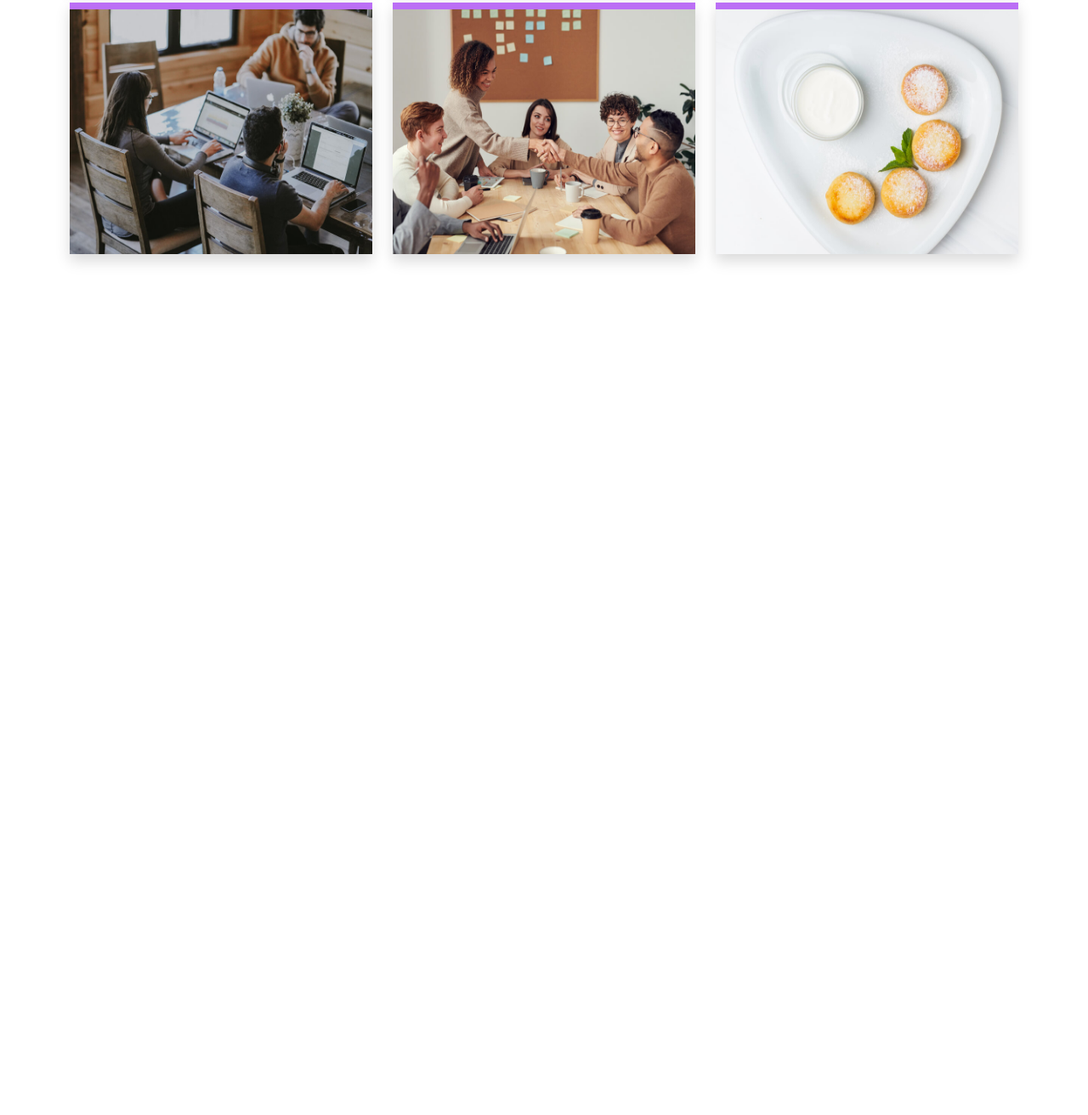
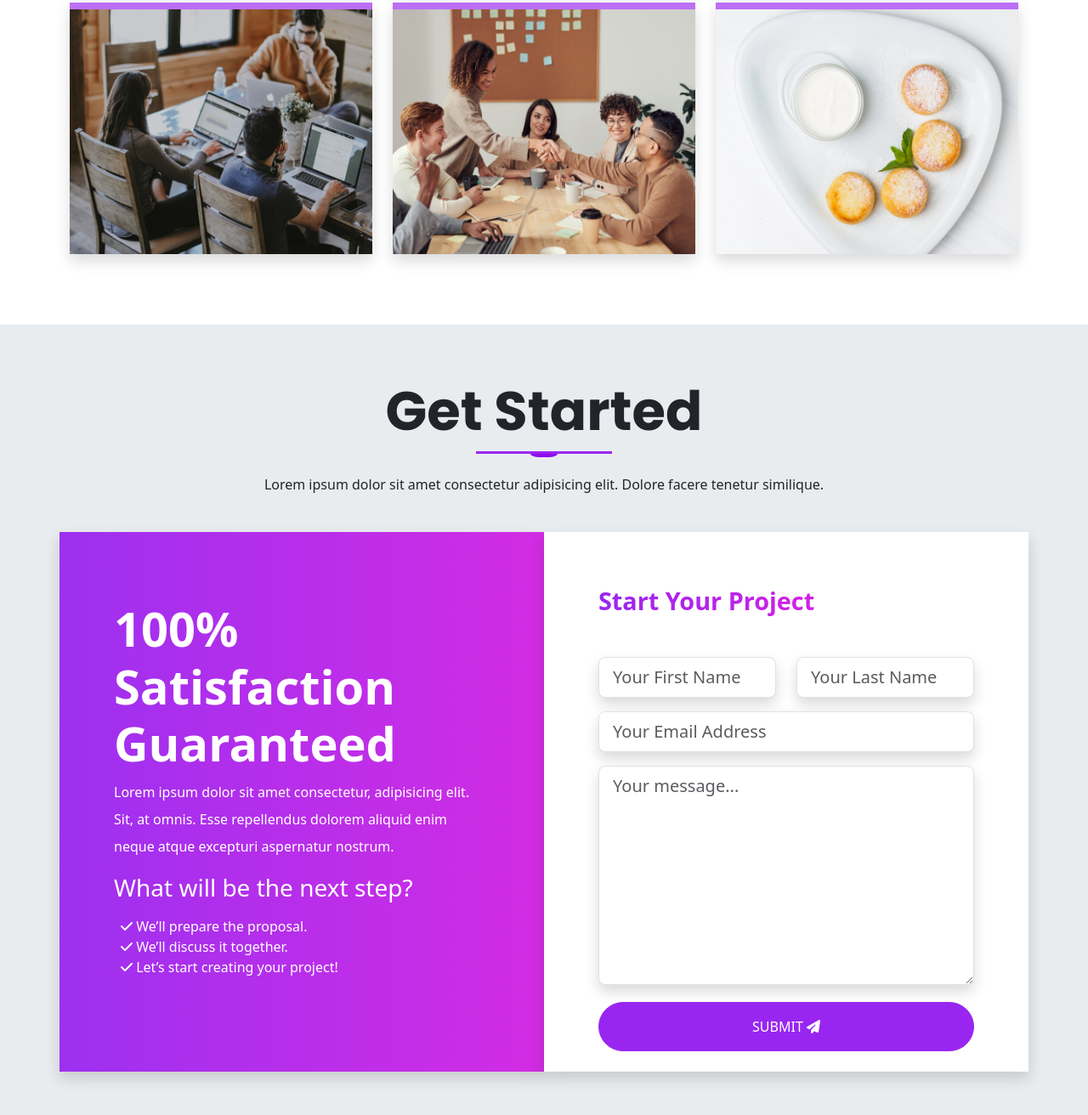
Before and after one commit to alienat3d/patrix, a website: page index.html in a window 1280 px wide. Shown: the part 5839-7151 px from the top of the page at 85% size. Before the commit the page ends 6221 px from the top, so only its background shows below. Drawn offline with nearby package versions, Linux system fonts and the light colour scheme.

Commit message:
Add (Section "Contact")

```diff
--- a/index.html
+++ b/index.html
@@ -536,7 +536,8 @@
                 <div class="accordion-body">
                   Lorem ipsum dolor sit amet consectetur adipisicing elit. Minus harum at porro sapiente, vel natus.
                   <br><br>
-                  Lorem ipsum dolor sit amet consectetur adipisicing elit. Nulla eum asperiores atque voluptatem consequuntur perspiciatis, quis velit repellendus veritatis laudantium!
+                  Lorem ipsum dolor sit amet consectetur adipisicing elit. Nulla eum asperiores atque voluptatem
+                  consequuntur perspiciatis, quis velit repellendus veritatis laudantium!
                 </div>
               </div>
             </div>
@@ -556,10 +557,13 @@
                 class="accordion-collapse collapse"
                 data-bs-parent="#accordionExample">
                 <div class="accordion-body">
-                  Lorem ipsum dolor sit amet, consectetur adipisicing elit. Quo, alias dignissimos, voluptate mollitia ipsam eius animi rerum maxime odit soluta iure accusamus eveniet officiis iusto.
+                  Lorem ipsum dolor sit amet, consectetur adipisicing elit. Quo, alias dignissimos, voluptate mollitia
+                  ipsam eius animi rerum maxime odit soluta iure accusamus eveniet officiis iusto.
                   <br>
                   <br>
-                  Lorem ipsum dolor sit amet, consectetur adipisicing elit. Minima, voluptatem beatae veritatis deserunt ullam impedit pariatur numquam dolorem nesciunt nihil laudantium ipsum qui nostrum explicabo nemo incidunt quasi, in voluptatum.
+                  Lorem ipsum dolor sit amet, consectetur adipisicing elit. Minima, voluptatem beatae veritatis deserunt
+                  ullam impedit pariatur numquam dolorem nesciunt nihil laudantium ipsum qui nostrum explicabo nemo
+                  incidunt quasi, in voluptatum.
                 </div>
               </div>
             </div>
@@ -579,10 +583,17 @@
                 class="accordion-collapse collapse"
                 data-bs-parent="#accordionExample">
                 <div class="accordion-body">
-                  Lorem, ipsum dolor sit amet consectetur adipisicing elit. Quibusdam minus repudiandae nesciunt ipsum, veniam sit aliquam ducimus reprehenderit iste in laborum. A accusantium soluta ipsam labore sed quae ipsa laudantium provident repudiandae voluptates commodi alias nihil incidunt quod aspernatur expedita non adipisci, officia nisi optio.
+                  Lorem, ipsum dolor sit amet consectetur adipisicing elit. Quibusdam minus repudiandae nesciunt ipsum,
+                  veniam sit aliquam ducimus reprehenderit iste in laborum. A accusantium soluta ipsam labore sed quae
+                  ipsa laudantium provident repudiandae voluptates commodi alias nihil incidunt quod aspernatur expedita
+                  non adipisci, officia nisi optio.
                   <br>
                   <br>
-                  Lorem ipsum dolor sit amet consectetur adipisicing elit. Dicta cum perferendis provident molestiae nulla eveniet ex tempore consectetur soluta itaque excepturi officia cupiditate, facere fugit ipsam quibusdam quisquam at. Ab culpa quo atque ut officiis voluptatem dolorem exercitationem hic voluptatibus, nemo possimus fuga itaque natus unde reiciendis consectetur eligendi! Molestiae, maxime commodi.
+                  Lorem ipsum dolor sit amet consectetur adipisicing elit. Dicta cum perferendis provident molestiae
+                  nulla eveniet ex tempore consectetur soluta itaque excepturi officia cupiditate, facere fugit ipsam
+                  quibusdam quisquam at. Ab culpa quo atque ut officiis voluptatem dolorem exercitationem hic
+                  voluptatibus, nemo possimus fuga itaque natus unde reiciendis consectetur eligendi! Molestiae, maxime
+                  commodi.
                 </div>
               </div>
             </div>
@@ -602,10 +613,14 @@
                 class="accordion-collapse collapse"
                 data-bs-parent="#accordionExample">
                 <div class="accordion-body">
-                  Lorem ipsum dolor sit amet consectetur adipisicing elit. Saepe et deserunt tempora, temporibus repellendus voluptates sequi natus autem, nostrum, id sit.
+                  Lorem ipsum dolor sit amet consectetur adipisicing elit. Saepe et deserunt tempora, temporibus
+                  repellendus voluptates sequi natus autem, nostrum, id sit.
                   <br>
                   <br>
-                  Lorem, ipsum dolor sit amet consectetur adipisicing elit. Harum perspiciatis beatae distinctio molestiae dignissimos aliquid fuga totam iste animi, veritatis quasi possimus officiis atque quidem, facilis facere sequi nemo voluptate. Voluptates porro laborum harum assumenda tempore eveniet asperiores possimus modi praesentium, temporibus laudantium quae cum veritatis ex.
+                  Lorem, ipsum dolor sit amet consectetur adipisicing elit. Harum perspiciatis beatae distinctio
+                  molestiae dignissimos aliquid fuga totam iste animi, veritatis quasi possimus officiis atque quidem,
+                  facilis facere sequi nemo voluptate. Voluptates porro laborum harum assumenda tempore eveniet
+                  asperiores possimus modi praesentium, temporibus laudantium quae cum veritatis ex.
                 </div>
               </div>
             </div>
@@ -616,29 +631,38 @@
   </section>
   <!-- === / SECTION 5 — FAQ === -->
   <!-- === SECTION 6 — PORTFOLIO === -->
-  <section id="portfolio" class="portfolio">
+  <section id="portfolio"
+    class="portfolio">
     <div class="container">
       <div class="row text-center mt-5">
         <h2 class="display-3 fw-bold text-capitalize">Latest projects</h2>
         <div class="heading-line"></div>
         <p class="lead">
-          Lorem ipsum dolor sit amet, consectetur adipisicing elit. Dolor, totam reiciendis assumenda quod magni quisquam et repellat consequatur necessitatibus sapiente.
+          Lorem ipsum dolor sit amet, consectetur adipisicing elit. Dolor, totam reiciendis assumenda quod magni
+          quisquam et repellat consequatur necessitatibus sapiente.
         </p>
       </div>
       <!-- == Filter Buttons == -->
       <div class="row text-center mt-5 mb-4 g-3">
         <div class="col-md-12">
-          <button class="btn btn-outline-primary text-capitalize" type="button">All</button>
-          <button class="btn btn-outline-primary text-capitalize" type="button">Websites</button>
-          <button class="btn btn-outline-primary text-capitalize" type="button">Design</button>
-          <button class="btn btn-outline-primary text-capitalize" type="button">Mockup</button>
+          <button class="btn btn-outline-primary text-capitalize"
+            type="button">All</button>
+          <button class="btn btn-outline-primary text-capitalize"
+            type="button">Websites</button>
+          <button class="btn btn-outline-primary text-capitalize"
+            type="button">Design</button>
+          <button class="btn btn-outline-primary text-capitalize"
+            type="button">Mockup</button>
         </div>
       </div>
       <!-- == Portfolio Items == -->
       <div class="row">
         <div class="col-lg-4 col-md-6">
           <div class="portfolio__box shadow">
-            <img src="./assets/images/portfolio/portfolio-1.jpg" alt="Picture of #1 project" title="" class="img-fluid">
+            <img src="./assets/images/portfolio/portfolio-1.jpg"
+              alt="Picture of #1 project"
+              title=""
+              class="img-fluid">
             <div class="portfolio__info text-white">
               <div class="caption text-center">
                 <h4 class="text-uppercase">Project 1 name</h4>
@@ -650,7 +674,10 @@
         </div>
         <div class="col-lg-4 col-md-6">
           <div class="portfolio__box shadow">
-            <img src="./assets/images/portfolio/portfolio-2.jpg" alt="Picture of #2 project" title="" class="img-fluid">
+            <img src="./assets/images/portfolio/portfolio-2.jpg"
+              alt="Picture of #2 project"
+              title=""
+              class="img-fluid">
             <div class="portfolio__info text-white">
               <div class="caption text-center">
                 <h4 class="text-uppercase">Project 2 name</h4>
@@ -662,7 +689,10 @@
         </div>
         <div class="col-lg-4 col-md-6">
           <div class="portfolio__box shadow">
-            <img src="./assets/images/portfolio/portfolio-3.jpg" alt="Picture of #3 project" title="" class="img-fluid">
+            <img src="./assets/images/portfolio/portfolio-3.jpg"
+              alt="Picture of #3 project"
+              title=""
+              class="img-fluid">
             <div class="portfolio__info text-white">
               <div class="caption text-center">
                 <h4 class="text-uppercase">Project 3 name</h4>
@@ -674,7 +704,10 @@
         </div>
         <div class="col-lg-4 col-md-6">
           <div class="portfolio__box shadow">
-            <img src="./assets/images/portfolio/portfolio-4.jpg" alt="Picture of #4 project" title="" class="img-fluid">
+            <img src="./assets/images/portfolio/portfolio-4.jpg"
+              alt="Picture of #4 project"
+              title=""
+              class="img-fluid">
             <div class="portfolio__info text-white">
               <div class="caption text-center">
                 <h4 class="text-uppercase">Project 4 name</h4>
@@ -686,7 +719,10 @@
         </div>
         <div class="col-lg-4 col-md-6">
           <div class="portfolio__box shadow">
-            <img src="./assets/images/portfolio/portfolio-5.jpg" alt="Picture of #5 project" title="" class="img-fluid">
+            <img src="./assets/images/portfolio/portfolio-5.jpg"
+              alt="Picture of #5 project"
+              title=""
+              class="img-fluid">
             <div class="portfolio__info text-white">
               <div class="caption text-center">
                 <h4 class="text-uppercase">Project 5 name</h4>
@@ -698,7 +734,10 @@
         </div>
         <div class="col-lg-4 col-md-6">
           <div class="portfolio__box shadow">
-            <img src="./assets/images/portfolio/portfolio-6.jpg" alt="Picture of #6 project" title="" class="img-fluid">
+            <img src="./assets/images/portfolio/portfolio-6.jpg"
+              alt="Picture of #6 project"
+              title=""
+              class="img-fluid">
             <div class="portfolio__info text-white">
               <div class="caption text-center">
                 <h4 class="text-uppercase">Project 6 name</h4>
@@ -710,7 +749,10 @@
         </div>
         <div class="col-lg-4 col-md-6">
           <div class="portfolio__box shadow">
-            <img src="./assets/images/portfolio/portfolio-7.jpg" alt="Picture of #7 project" title="" class="img-fluid">
+            <img src="./assets/images/portfolio/portfolio-7.jpg"
+              alt="Picture of #7 project"
+              title=""
+              class="img-fluid">
             <div class="portfolio__info text-white">
               <div class="caption text-center">
                 <h4>Project 7 name</h4>
@@ -722,7 +764,10 @@
         </div>
         <div class="col-lg-4 col-md-6">
           <div class="portfolio__box shadow">
-            <img src="./assets/images/portfolio/portfolio-8.jpg" alt="Picture of #8 project" title="" class="img-fluid">
+            <img src="./assets/images/portfolio/portfolio-8.jpg"
+              alt="Picture of #8 project"
+              title=""
+              class="img-fluid">
             <div class="portfolio__info text-white">
               <div class="caption text-center">
                 <h4>Project 8 name</h4>
@@ -734,7 +779,10 @@
         </div>
         <div class="col-lg-4 col-md-6">
           <div class="portfolio__box shadow">
-            <img src="./assets/images/portfolio/portfolio-9.jpg" alt="Picture of #9 project" title="" class="img-fluid">
+            <img src="./assets/images/portfolio/portfolio-9.jpg"
+              alt="Picture of #9 project"
+              title=""
+              class="img-fluid">
             <div class="portfolio__info text-white">
               <div class="caption text-center">
                 <h4>Project 9 name</h4>
@@ -748,8 +796,71 @@
       </div>
   </section>
   <!-- === / SECTION 6 — PORTFOLIO === -->
-  <!-- === SECTION 7 —  === -->
-  <!-- === / SECTION 7 —  === -->
+  <!-- === SECTION 7 — CONTACT === -->
+  <section id="contact"
+    class="contact">
+    <div class="container">
+      <div class="row text-center">
+        <h2 class="display-3 fw-bold text-capitalize">Get started</h2>
+        <div class="heading-line"></div>
+        <p class="lh-lg">Lorem ipsum dolor sit amet consectetur adipisicing elit. Dolore facere tenetur similique.</p>
+      </div>
+      <!-- == CTA Content == -->
+      <div class="row text-white mt-4">
+        <div class="col-12 col-lg-6 gradient shadow p-3">
+          <div class="contact__info w-100">
+            <h4 class="display-4 fw-bold">100% Satisfaction Guaranteed</h4>
+            <p class="lh-lg">Lorem ipsum dolor sit amet consectetur, adipisicing elit. Sit, at omnis. Esse repellendus
+              dolorem aliquid enim neque atque excepturi aspernatur nostrum.</p>
+            <h3 class="display-3--brief">What will be the next step?</h3>
+            <ul class="contact__info-list">
+              <li><i class="fa-solid fa-check"></i> We’ll prepare the proposal.</li>
+              <li><i class="fa-solid fa-check"></i> We’ll discuss it together.</li>
+              <li><i class="fa-solid fa-check"></i> Let’s start creating your project!</li>
+            </ul>
+          </div>
+        </div>
+        <!-- == Contact Form == -->
+        <div class="col-12 col-lg-6 bg-white shadow p-3">
+          <div class="form w-100 pb-2">
+            <h4 class="display-3--title mb-5">Start your project</h4>
+            <form class="row"
+              action="#">
+              <div class="col-lg-6 col-md-6 mb-3">
+                <input id="first-name"
+                  class="shadow form-control form-control-lg"
+                  type="text"
+                  placeholder="Your First Name">
+              </div>
+              <div class="col-lg-6 col-md-6 mb-3">
+                <input id="last-name"
+                  class="shadow form-control form-control-lg"
+                  type="text"
+                  placeholder="Your Last Name">
+              </div>
+              <div class="col-lg-12 mb-3">
+                <input id="email"
+                  class="shadow form-control form-control-lg"
+                  type="text"
+                  placeholder="Your Email Address">
+              </div>
+              <div class="col-lg-12 mb-3">
+                <textarea name="message" id="message" class="shadow form-control form-control-lg" rows="8" placeholder="Your message..."></textarea>
+              </div>
+              <div class="text-center d-grid mt-1">
+                <button class="btn btn-primary rounded-pill pt-3 pb-3 text-uppercase" type="button">
+                  Submit <i class="fa-solid fa-paper-plane"></i>
+                </button>
+              </div>
+            </form>
+          </div>
+        </div>
+      </div>
+    </div>
+  </section>
+  <!-- === / SECTION 7 — CONTACT === -->
+  <!-- === SECTION 8 —  === -->
+  <!-- === / SECTION 8 —  === -->
   <!-- === FOOTER === -->
   <footer class="footer">
 
--- a/scss/components/_typography.scss
+++ b/scss/components/_typography.scss
@@ -63,3 +63,7 @@
   border-right: 0.1rem solid $gray-300;
   height: 100%;
 }
+// GRADIENT BACKGROUND
+.gradient {
+  background: linear-gradient(to right, rgba($primary, .95), rgba($secondary, .95));
+}
--- a/scss/sections/_contact.scss
+++ b/scss/sections/_contact.scss
@@ -0,0 +1,24 @@
+@use '../custom' as *;
+@use '../components/mixins' as *;
+
+.contact {
+  padding: 4rem 0;
+  background-color: $gray-200;
+}
+
+.contact__info {
+  margin: 1rem 0;
+  padding: 3rem;
+}
+
+.contact__info-list{
+  position: relative;
+  margin-bottom: 0.7rem;
+  padding-top: 0.5rem;
+  padding-left: 0.5rem;
+  list-style-type: none;
+}
+
+.form {
+  padding: 3rem;
+}
```
Also changed, not shown: assets/css/style.css, 1 other file. Lines whose indentation alone changed are shown as unchanged.
